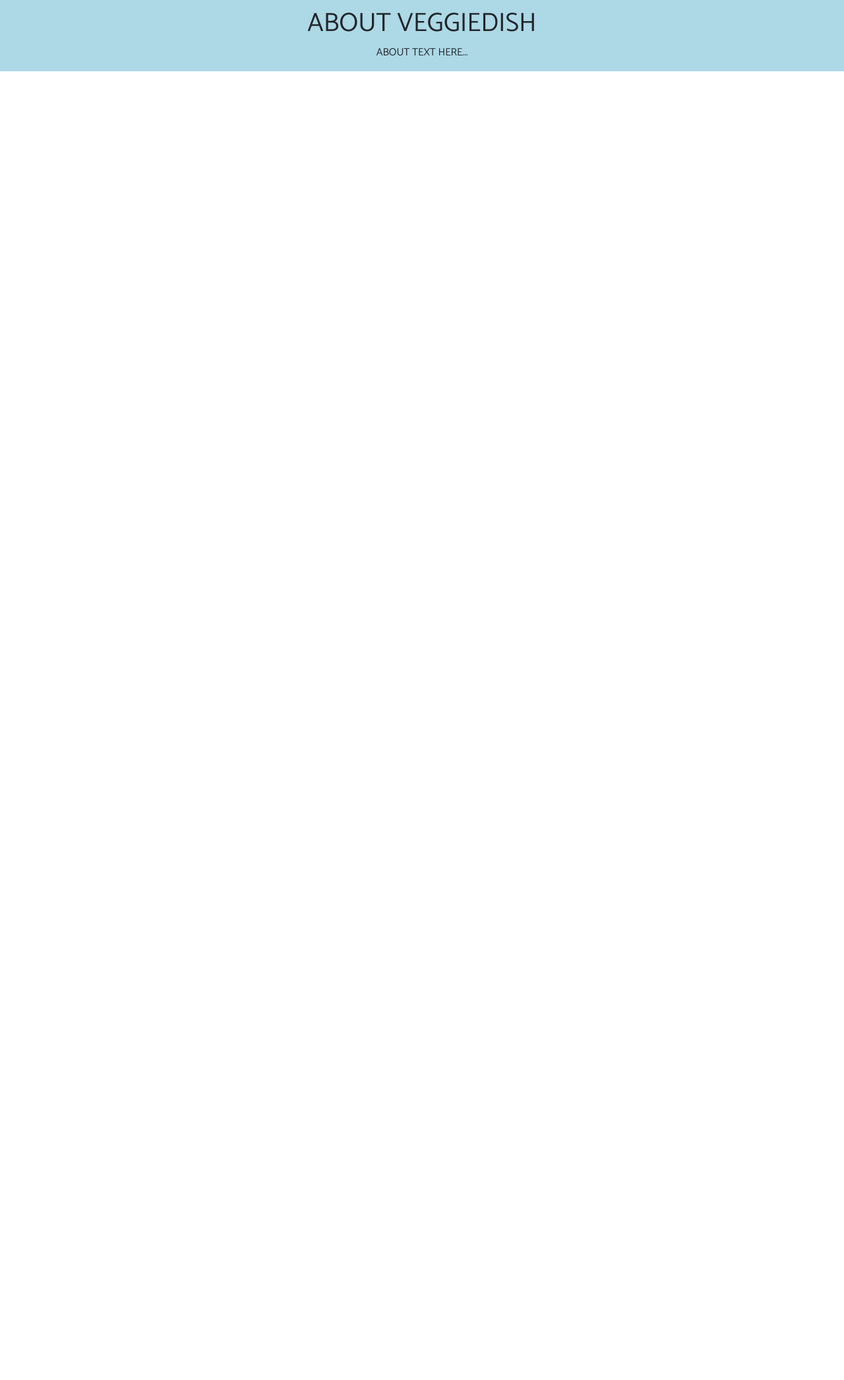
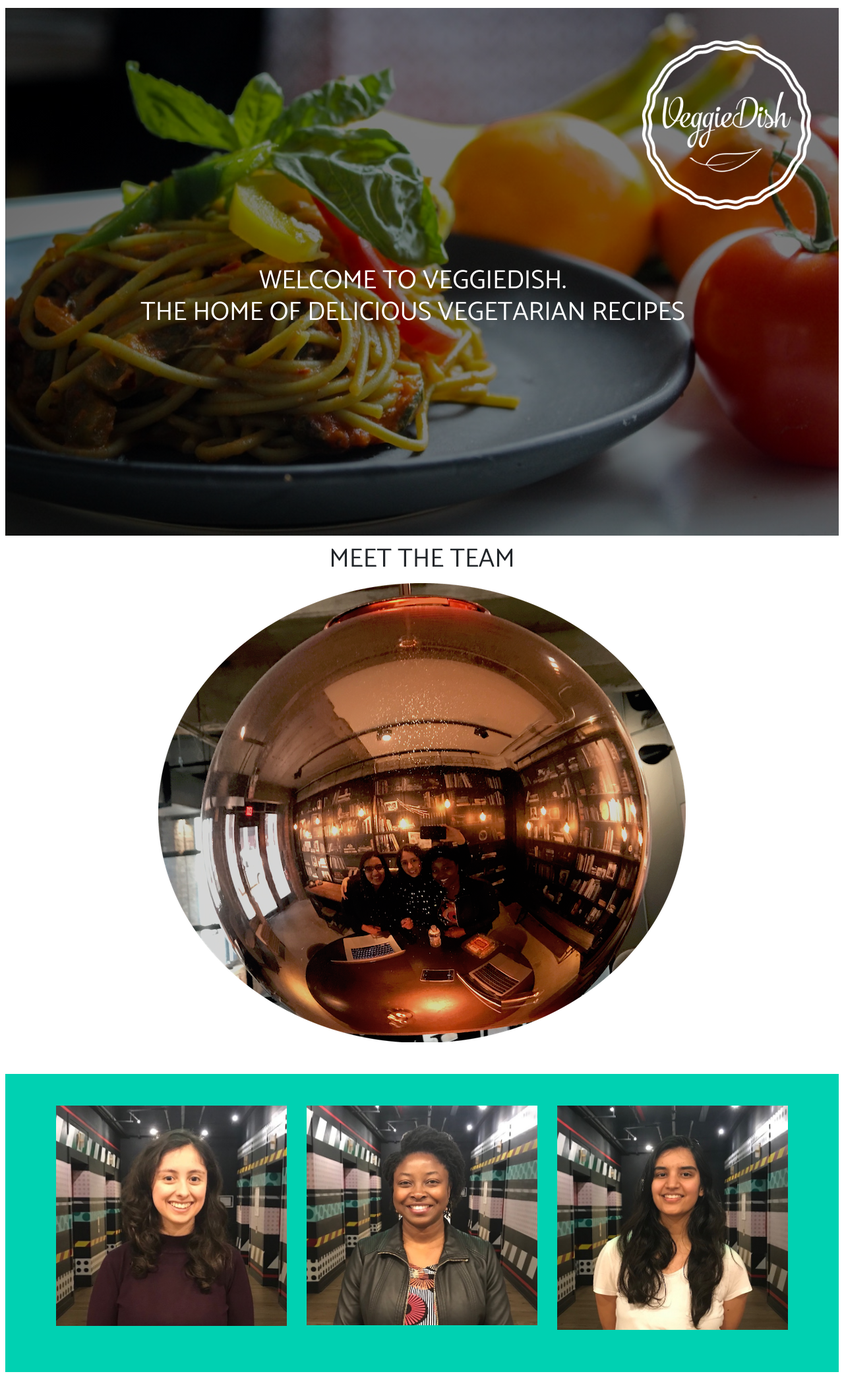
Before and after one commit to lvmor/project-3-VeggieDish, a Python web app: template templates/about.html in a window 1280 px wide. Shown: the part 78-2170 px from the top of the page at 66% size. Before the commit the page ends 186 px from the top, so only its background shows below. Run offline with Jinja, Linux system fonts and the light colour scheme; the template is opened without the code that fills it, so the values that code supplies are empty; some libraries are stand-ins or nearby versions.

Commit message:
adds about page styling

```diff
--- a/templates/about.html
+++ b/templates/about.html
@@ -2,15 +2,177 @@
 
 {% block content %}
 
-<h1>About VeggieDish</h1>
-<p>about text here...</p>
+<header class="field about-header-wrapper">
+    <img class="about-logo" src="/static/media/veggiedish_logo.png" alt="VeggieDish Logo">
+    <h1 class="main-content-header">
+        Welcome to <span>VeggieDish</span>. <br> The home of delicious vegetarian recipes
+    </h1>
+</header>
+
+<body>
+    <h1 class="field">Meet The Team</h1>
+
+    <div>
+        <img src="/static/images/about_group_pic.png" alt="">
+    </div>
+    <section class="team-pictures">
+        <div class="container my-5 pt-5">
+            <div class="row mt-30">
+                <div class="col-md-4 col-sm-6">
+                    <div class="box1">
+                        <img src="/static/images/about_l.JPG">
+                        <div class="box-content">
+                            <h3 class="title">Lourdes</h3>
+                            <span class="post">Web Designer</span>
+                            <span class="post">Lorem ipsum dolor sit amet, consectetur adipiscing elit, sed do eiusmod
+                                tempor incididunt ut labore et dolore magna </span>
 
 
+                        </div>
+                    </div>
+                </div>
+                <div class="col-md-4 col-sm-6">
+                    <div class="box1">
+                        <img src="/static/images/about_e.JPG" alt="">
+                        <div class="box-content">
+                            <h3 class="title">Eunice</h3>
+                            <span class="post">Web Developer</span>
+                            <span class="post">Lorem ipsum dolor sit amet, consectetur adipiscing elit, sed do eiusmod
+                                tempor incididunt ut labore et dolore magna </span>
+
+                        </div>
+                    </div>
+                </div>
+                <div class="col-md-4 col-sm-6">
+                    <div class="box1">
+                        <img src="/static/images/about_s.JPG" alt="">
+                        <div class="box-content">
+                            <h3 class="title">Siri</h3>
+                            <span class="post">Web Developer</span>
+                            <span class="post">Lorem ipsum dolor sit amet, consectetur adipiscing elit, sed do eiusmod
+                                tempor incididunt ut labore et dolore magna </span>
+
+                        </div>
+                    </div>
+                </div>
+            </div>
+        </div>
+    </section>
+</body>
+
 <style>
+    * {
+        margin: 0px;
+        padding: 0px;
+        box-sizing: border-box;
+    }
+
+    header {
+        background-image: linear-gradient(rgba(0, 0, 0, 0.5), rgba(0, 0, 0, 0.5)), url('/static/images/about_header.jpg');
+        background-size: cover;
+        background-position: center;
+        background-repeat: no-repeat;
+        height: 100vh;
+        text-align: right;
+
+    }
+
+    img.about-logo {
+        height: 300px;
+        width: auto;
+        float: right;
+        margin: 20px;
+    }
+
+    section.team-pictures {
+        background-color: #00d1b2;
+        padding-bottom: 1em;
+
+    }
+
+    .main-content-header {
+        color: white;
+        width: 1180px;
+        position: absolute;
+        top: 60%;
+        right: 5%;
+        text-transform: uppercase;
+    }
+
+    .category-wrapper img {
+        width: 100%;
+        height: 33%;
+        object-fit: cover;
+    }
+
     body {
-        background-color: lightblue;
+        background: white;
+
+    }
+
+    .box1 {
+        position: relative;
+        transition: all .2s ease-out 0s
+    }
+
+    .box1 .box-content,
+    .box1:after {
+        position: absolute;
+        left: 20px;
+        right: 20px
+    }
+
+    .box1:after {
+        content: "";
+        display: block;
+        background: #20c997;
+        top: 20px;
+        bottom: 20px;
+        opacity: 0;
+        transform: rotate3d(-1, 1, 0, 100deg);
+        transition: all .4s ease-in-out 0s
+    }
+
+    .box1:hover:after {
+        opacity: .9;
+        transform: rotate3d(0, 0, 0, 0deg)
+    }
+
+    .box1 img {
+        width: 100%;
+        height: auto
+    }
+
+    .box1 .box-content {
+        text-align: center;
+        top: 45%;
+        opacity: 0;
+        z-index: 1;
+        -webkit-transform: translate(10%, -30%);
+        transform: translate(10%, -30%);
+        transition: all .2s ease-out 0s
+    }
+
+    .box1:hover .box-content {
+        opacity: 1;
+        transform: translate(0, -50%);
+        transition-delay: .2s
+    }
+
+    .box1 .title {
+        display: block;
+        font-size: 22px;
+        font-weight: 700;
+        color: white;
+        margin: 0 0 10px
+    }
+
+    .box1 .post {
+        display: block;
+        font-size: 15px;
+        color: black;
+        margin-bottom: 20px
     }
 </style>
 
-
 {% endblock %}
```
Also changed, not shown: static/images/about_e.JPG (added), static/images/about_group_pic.png (added), static/images/about_header.jpg (added), static/images/about_l.JPG (added), static/images/about_s.JPG (added).
